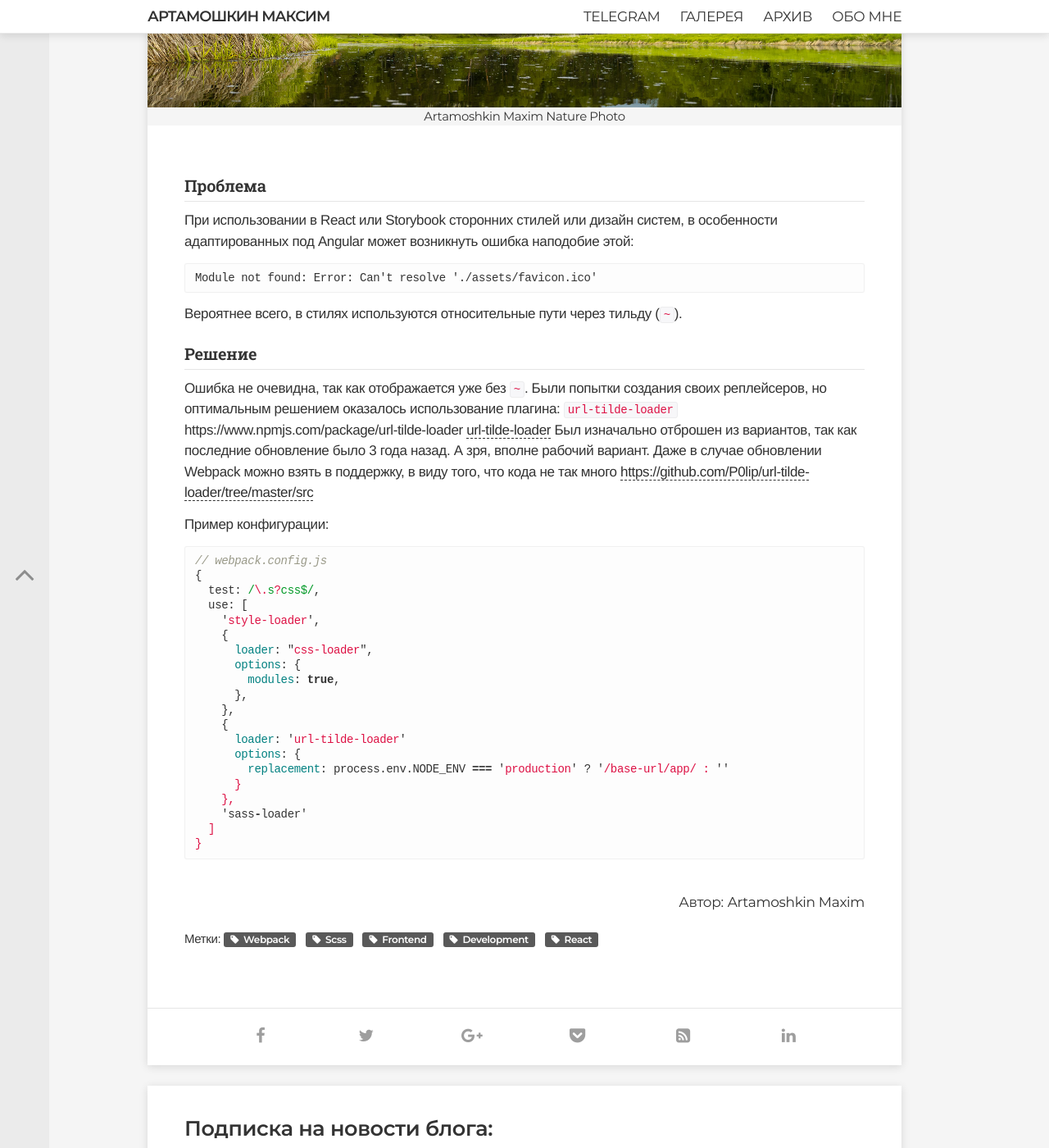
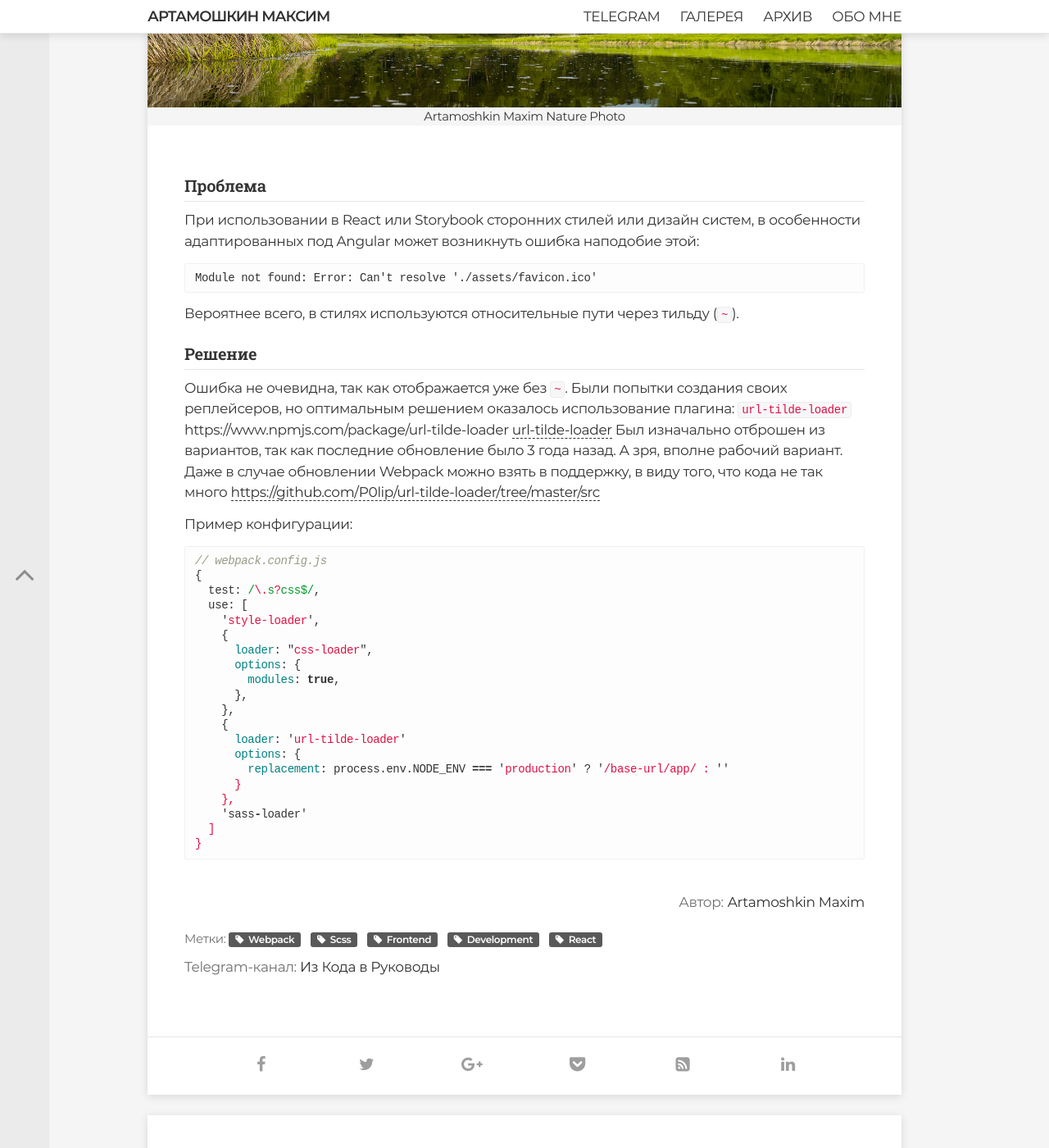
Before and after one commit to martamoshkin/blog.zverit.com, a Jekyll site: the page built from _posts/frontend/other/2020-08-07-webpack-url-tilde-loader.md, in a window 1280 px wide and 1400 px high, scrolled down 322 px. Shown: the whole window at 82% size. Built offline with Jekyll 4.4.1, drawn with Linux system fonts in a browser that asks for light colours; comment, search, counter and statistics services are not loaded.

Commit message:
edit telegram channel

```diff
--- a/_layouts/post.html
+++ b/_layouts/post.html
@@ -84,7 +84,7 @@ layout: default
     itemscope
     itemtype="http://schema.org/Person"
   >
-    Автор:
+  <span class="label">Автор: </span>
     <span class="name" itemprop="name">
       <a href="https://zverit.com" itemprop="url" rel="author">
         {{ page.author }}
@@ -94,13 +94,16 @@ layout: default
   {% endif %}
 
 
+
   <div class="tags">
-    Метки: {% for tag in page.tags %}
+   <span class="label">Метки: </span>{% for tag in page.tags %}
     <a class="codinfox-tag-mark post-tag" href="/tag#{{ tag | slugify }}"
       >{{ tag }}</a
     >
     {% endfor %}
   </div>
+  <div class="telegram-link"><span class="label">Telegram-канал: </span><a href="https://t.me/dev_to_executive" target="_blank">Из Кода в Руководы</a></div>
+
 
   <div class="post-content">
     <!-- Yandex.RTB R-A-279962-3 -->
--- a/_sass/_layout.scss
+++ b/_sass/_layout.scss
@@ -9,18 +9,34 @@
   }
 }
 
-.arcives, .expo-section, #disqus_thread, .post-content, .post-header, .signature, .share-buttons {
+.arcives,
+.expo-section,
+#disqus_thread,
+.post-content,
+.post-header,
+.signature,
+.share-buttons {
   padding: 2.1875rem 2.8125rem 1.375rem 2.8125rem;
 }
 
-article, .arcives, .expo-section, #disqus_thread {
+article,
+.arcives,
+.expo-section,
+#disqus_thread {
   margin-bottom: 1.5625rem;
   background: $white;
-  box-shadow: 0 0.005em 0.01em 0 rgba($black, .12), 0 2px 10px 0 rgba($black, .12) !important;
+  box-shadow: 0 0.005em 0.01em 0 rgba($black, 0.12),
+    0 2px 10px 0 rgba($black, 0.12) !important;
 }
 
 @include media-query($on-palm) {
-  .arcives, .expo-section, #disqus_thread, .post-content, .post-header, .signature, .share-buttons {
+  .arcives,
+  .expo-section,
+  #disqus_thread,
+  .post-content,
+  .post-header,
+  .signature,
+  .share-buttons {
     padding: 2.1875rem 1.25rem 1.375rem 1.25rem;
   }
 }
@@ -40,3 +56,7 @@ article, .arcives, .expo-section, #disqus_thread {
     text-align: center;
   }
 }
+
+.label {
+  color: rgba($text-color, 0.7);
+}
--- a/_sass/_post.scss
+++ b/_sass/_post.scss
@@ -1,13 +1,23 @@
 article {
+  font-family: "Montserrat";
   .tags {
     padding: 0.3125rem 2.8125rem;
     font-size: 0.9375rem;
   }
+
+  .telegram-link {
+    padding: 0.3125rem 2.8125rem;
+
+    > a {
+      font-weight: 500;
+      text-decoration:solid;
+    }
+  }
 }
 
 .post-time {
-  &::before{
-    content:"\f017";
+  &::before {
+    content: "\f017";
     font-family: FontAwesome;
   }
 }
@@ -59,8 +69,8 @@ article {
 
   h3 {
     font-size: 1.625rem;
-    margin: 1.25rem 0 .625rem 0;
-    padding-bottom: .3125rem;
+    margin: 1.25rem 0 0.625rem 0;
+    padding-bottom: 0.3125rem;
     box-shadow: 0 -1px 0 rgba($black, 0.1) inset;
 
     @include media-query($on-laptop) {
@@ -71,7 +81,7 @@ article {
   h4 {
     font-size: 1.25rem;
 
-    margin: 1.25rem 0 .625rem 0;
+    margin: 1.25rem 0 0.625rem 0;
     padding-bottom: 5px;
     box-shadow: 0 -1px 0 rgba($black, 0.1) inset;
 
```
